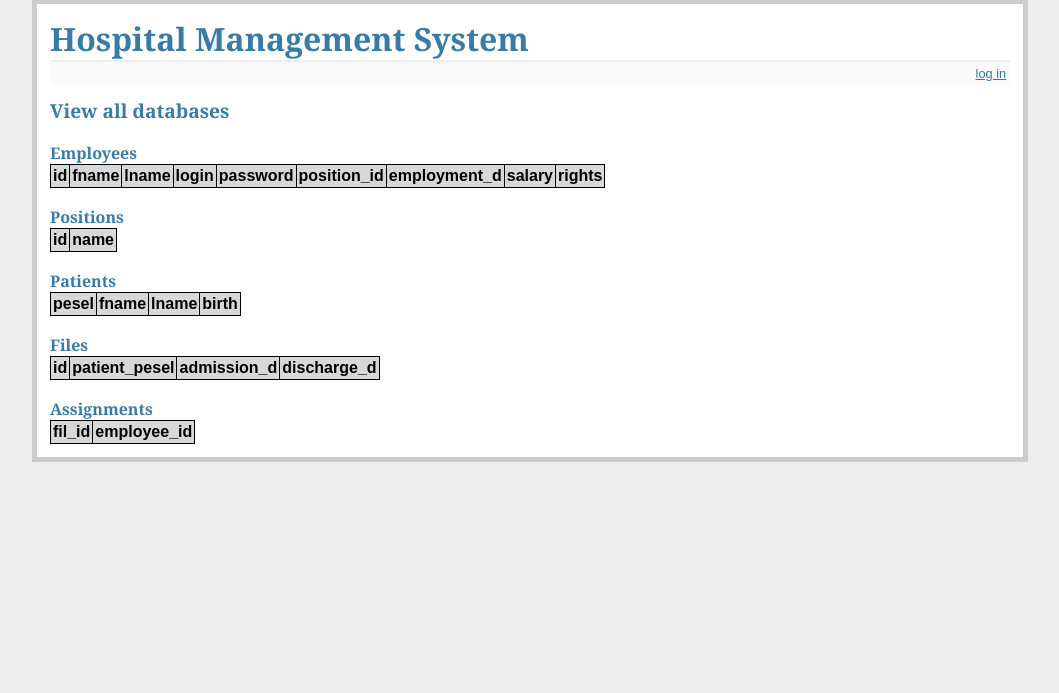
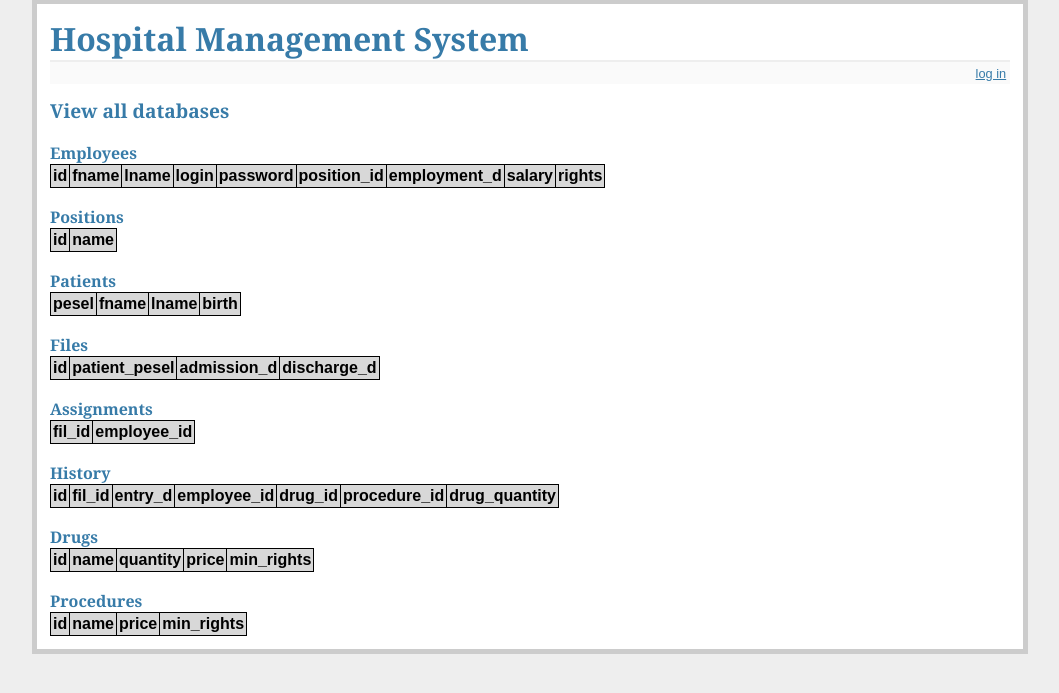
Before and after one commit to kpk-pl/hospital-flask, a Flask app: template hospital/flaskr/templates/view_all_databases.html in a window 1280 px wide. Shown: the part 33-726 px from the top of the page, without its empty margins (110-1169 px from the left). Run offline with Flask 2, Linux system fonts and the light colour scheme; the template is opened without the code that fills it, so the values that code supplies are empty.

Commit message:
Show all tables

```diff
--- a/hospital/flaskr/flaskr.py
+++ b/hospital/flaskr/flaskr.py
@@ -116,8 +116,11 @@ def view_all_databases():
     pat = db.execute('select * from patients').fetchall()
     fil = db.execute('select * from files').fetchall()
     assi = db.execute('select * from assignments').fetchall()
+    hist = db.execute('select * from history').fetchall()
+    dr = db.execute('select * from drugs').fetchall()
+    proc = db.execute('select * from procedures').fetchall()
 
-    return render_template('view_all_databases.html', employees=emps, positions=pos, patients=pat, files=fil, assignments=assi)
+    return render_template('view_all_databases.html', employees=emps, positions=pos, patients=pat, files=fil, assignments=assi, history=hist, drugs=dr, procedures=proc)
 
 @app.route('/do_sql', methods=['GET', 'POST'])
 def do_sql():
--- a/hospital/flaskr/templates/view_all_databases.html
+++ b/hospital/flaskr/templates/view_all_databases.html
@@ -65,4 +65,43 @@
   </tr>
   {% endfor %}
   </table>
+
+  <br/>
+  <h3>History</h3>
+  <table class=dbtable>
+  <tr><td>id<td>fil_id<td>entry_d<td>employee_id<td>drug_id<td>procedure_id<td>drug_quantity
+  {% for row in history %}
+  <tr>
+      {% for d in row %}
+          <td>{{ d }}
+      {% endfor %}
+  </tr>
+  {% endfor %}
+  </table>
+
+  <br/>
+  <h3>Drugs</h3>
+  <table class=dbtable>
+  <tr><td>id<td>name<td>quantity<td>price<td>min_rights
+  {% for row in drugs %}
+  <tr>
+      {% for d in row %}
+          <td>{{ d }}
+      {% endfor %}
+  </tr>
+  {% endfor %}
+  </table>
+
+  <br/>
+  <h3>Procedures</h3>
+  <table class=dbtable>
+  <tr><td>id<td>name<td>price<td>min_rights
+  {% for row in procedures %}
+  <tr>
+      {% for d in row %}
+          <td>{{ d }}
+      {% endfor %}
+  </tr>
+  {% endfor %}
+  </table>
 {% endblock %}
--- a/hospital/flaskr/tools.py
+++ b/hospital/flaskr/tools.py
@@ -33,7 +33,8 @@ def add_assignment(db, pesel, employee_id):
 
 def is_assigned(db, pesel, username):
     cur = db.execute('select count(*) from assignments a join employees e on e.id = a.employee_id join files f on f.id = a.fil_id where f.discharge_d is null and f.patient_pesel = ? and e.login = ?', [pesel, username])
-    return True if cur.fetchone() else False
+    res = cur.fetchone()
+    return True if res[0] > 0 else False
 
 def remove_assignment(db, pesel, username):
     cur = db.execute('delete from assignments where fil_id = (select id from files where discharge_d is null and patient_pesel = ?) and employee_id = (select id from employees where login = ?)', [pesel, username])
```
